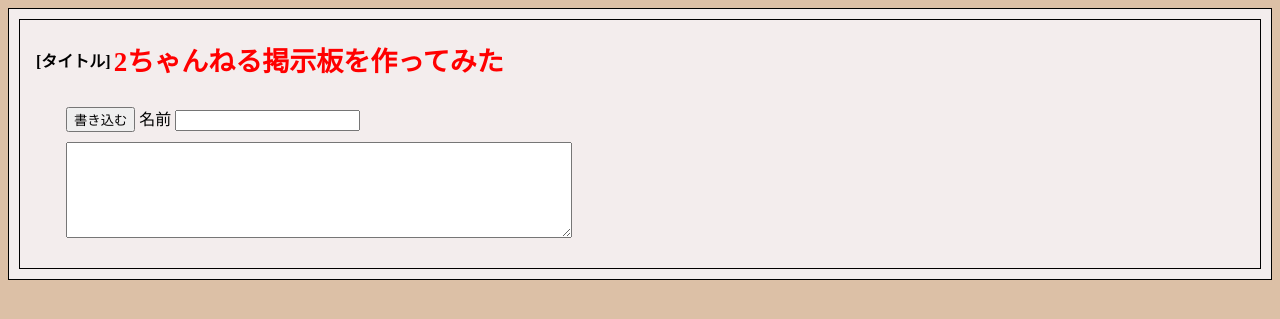
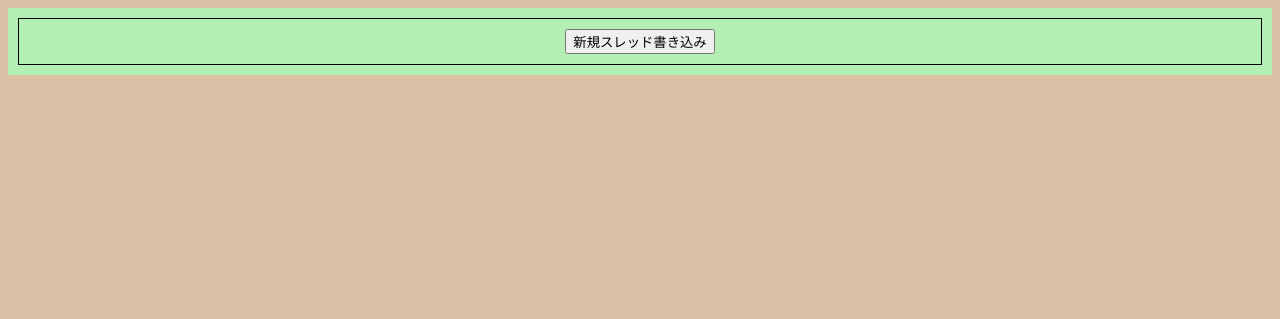
Before and after one commit to tenon-nonet/2CHANcopy, a PHP site: page / in a window 1280 px wide. Shown: the part 97-416 px from the top of the page. Run offline with PHP 8.4, Linux system fonts and the light colour scheme; data that the repository does not hold is empty.

Commit message:
feat:記述ミスの修正
thread_addの記述ミスの修正

```diff
--- /dev/null
+++ b/app/functions/thread_get.php
@@ -0,0 +1,13 @@
+<?php
+$thread_array = array();
+
+// コメントデータ尾をてーぶるから取得
+$sql = "SELECT * FROM thread";
+$statement = $pdo->prepare($sql);
+$statement->execute();
+
+$thread_array = $statement;
+
+// DB接続を切断
+$pdo = null;
+$statement = null;
--- /dev/null
+++ b/app/parts/newThreadButton.php
@@ -0,0 +1,5 @@
+<div class="newThreadWrapper">
+    <div class="newChildThreadWrapper">
+        <button><a href="app/pages/createThread.php">新規スレッド書き込み</a></button>
+    </div>
+</div>
--- a/app/parts/thread.php
+++ b/app/parts/thread.php
@@ -1,20 +1,23 @@
 <?php
 
 include_once("./app/database/connect.php");
-
-include("app/functions/commnet_add.php");
-
+include("app/functions/comment_add.php");
 include("app/functions/comment_get.php");
+include("app/functions/thread_get.php");
 
 ?>
+
+<?php foreach ($thread_array as $thread) :?>
 
 <div class="threadWrapper">
     <div class="childWrapper">
         <div class="threadTitle">
             <span>[タイトル]</span>
-            <h1>2ちゃんねる掲示板を作ってみた</h1>
+            <h1><?php echo $thread["title"] ?></h1>
         </div>
         <?php include("commentSection.php"); ?>
         <?php include("commentForm.php"); ?>
     </div>
 </div>
+
+<?php endforeach ?>
--- a/assets/style.css
+++ b/assets/style.css
@@ -70,3 +70,23 @@ section .comment {
     color: red;
     margin-left: 70px;
 }
+
+.newThreadWrapper {
+    background-color: #b3eeb3;
+    padding: 10px;
+    max-width: 1300px;
+    margin: 0 auto;
+    margin-bottom: 20px;
+}
+
+.newChildThreadWrapper {
+    text-align: center;
+    padding: 10px;
+    border: 1px solid black;
+}
+
+.newChildThreadWrapper button a {
+    width: 150px;
+    color: black;
+    text-decoration: none;
+}
--- a/index.php
+++ b/index.php
@@ -22,6 +22,7 @@ include_once("./app/database/connect.php");
     <?php include("app/parts/validation.php") ?>
 
     <?php include("app/parts/thread.php") ?>
+    <?php include("app/parts/newThreadButton.php") ?>
 
 
 </body>
```
Also changed, not shown: app/functions/thread_add.php (added, +58 -0 lines), app/pages/createThread.php (added, +43 -0 lines), app/functions/comment_add.php (renamed from app/functions/commnet_add.php).
